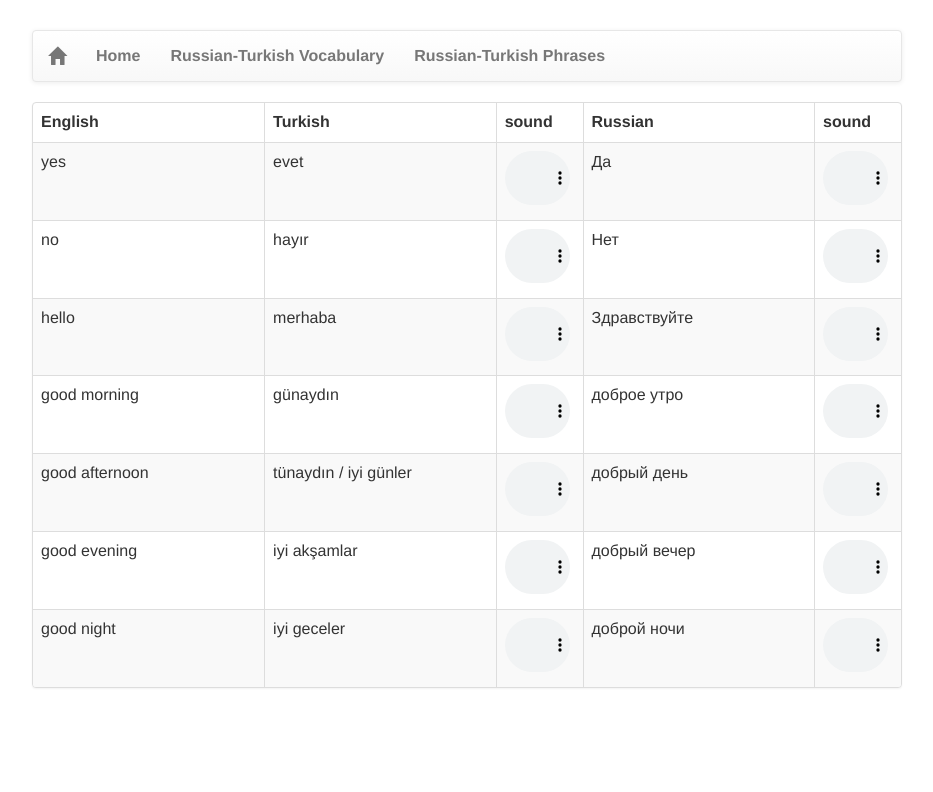
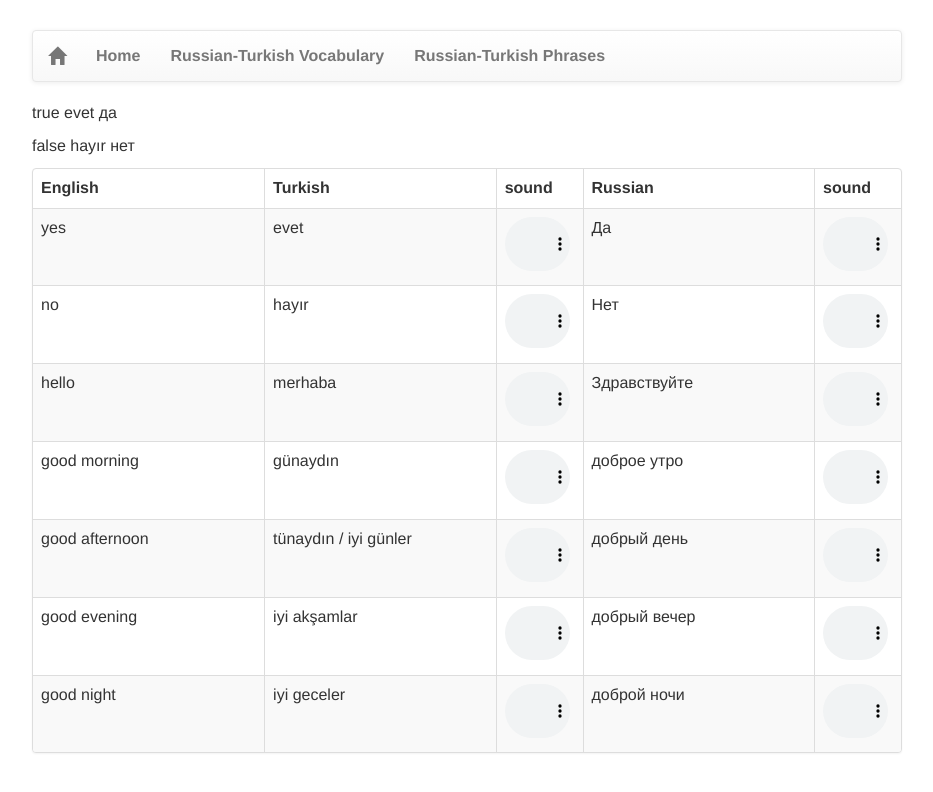
Before and after one commit to study-language/study-language-github.io, a Jekyll site: the page built from pages/russian-turkish-vocabulary.md, in a window 1280 px wide. Shown: the top 792 px of the page, without its empty margins (173-1106 px from the left). Built offline with Jekyll 4.4.1, drawn with Linux system fonts in a browser that asks for light colours; our own code applies the rules of GitHub Pages for plain Markdown files; the repository's description, which GitHub fills in, is left out.

Commit message:
Update russian-turkish-vocabulary.md

```diff
--- a/pages/russian-turkish-vocabulary.md
+++ b/pages/russian-turkish-vocabulary.md
@@ -5,7 +5,7 @@ permalink: russian-turkish-vocabulary
 
 {% for word in site.data.russian-turkish-vocabulary.vocabulary %}
 
-<p>{{ word.e }}</p>
+<p>{{ word.en }} {{ word.tr }} {{ word.ru }}</p>
 
 {% endfor %}
 
```
